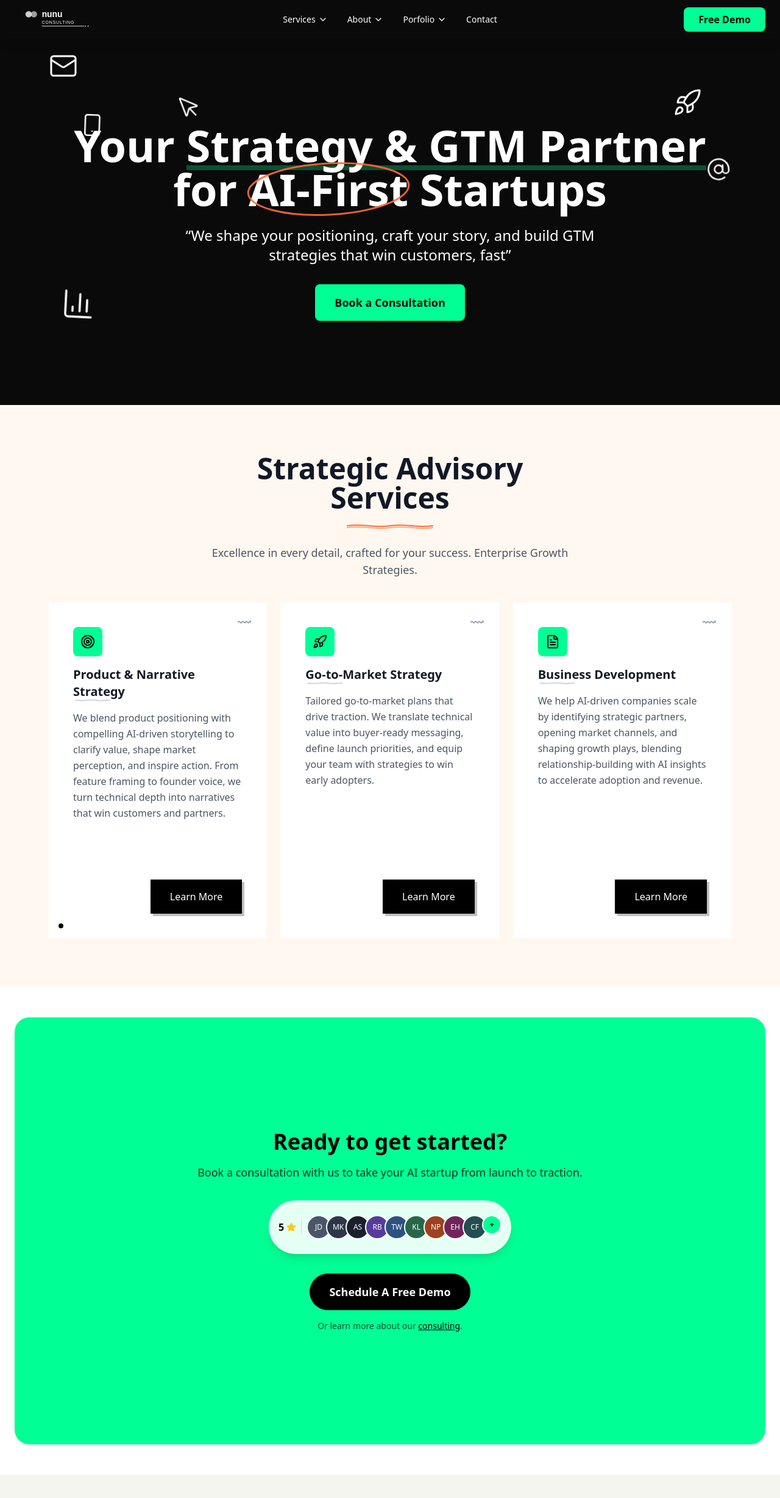
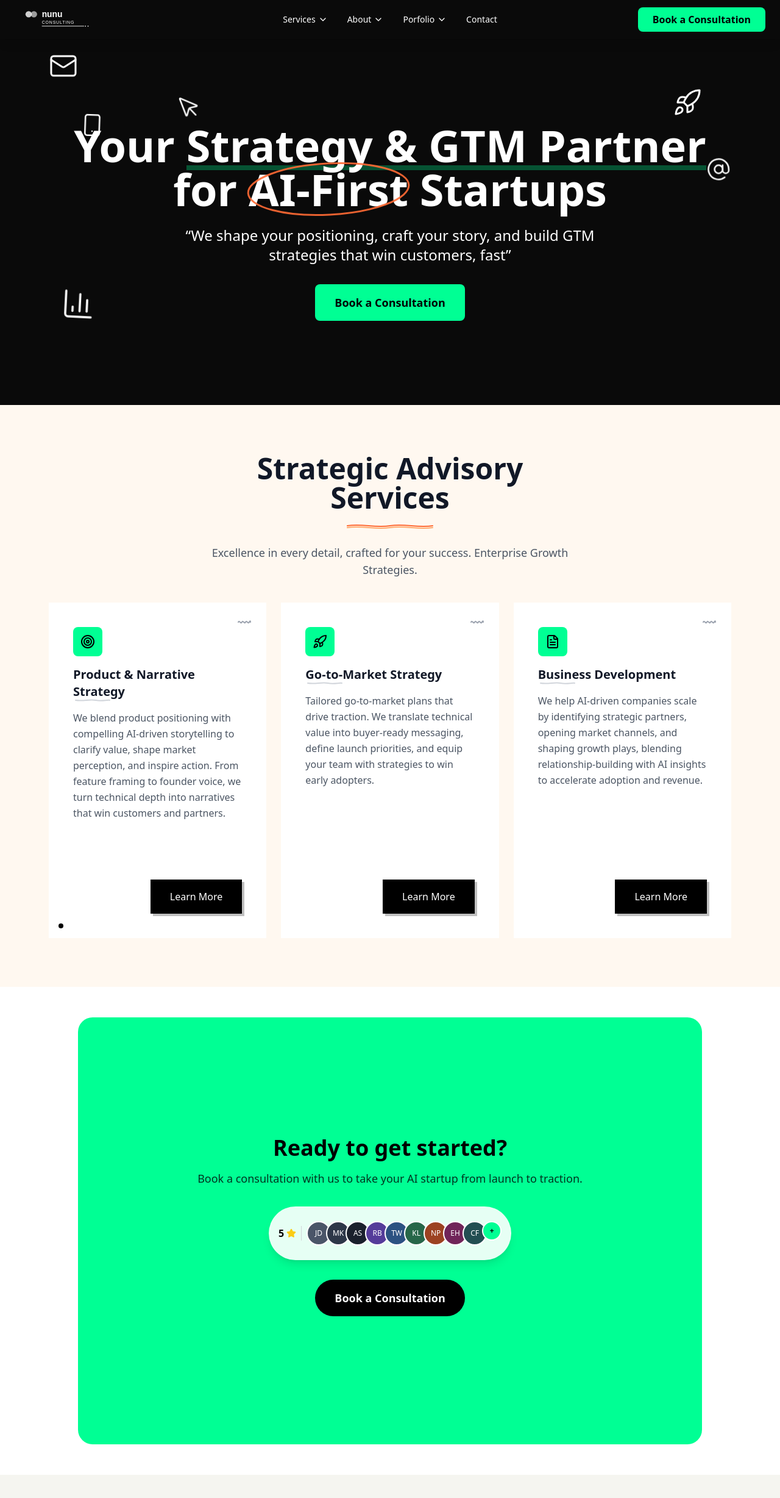
Before and after one commit to AnyamahNdidi/my_nunu_consultant, a Next.js app: page / in a window 1280 px wide. Shown: the top 2456 px of the page at 61% size. Built offline with nearby package versions, Linux system fonts and the light colour scheme.

Commit message:
update made

```diff
--- a/src/components/Content.jsx
+++ b/src/components/Content.jsx
@@ -10,9 +10,9 @@ export default function Footer() {
         <div className="grid grid-cols-1 md:grid-cols-4 gap-12 mb-12">
 
           {/* Logo & Company Info */}
-          <div className="md:col-span-1">
+          <div className="md:col-span-1 ">
             {/* Logo */}
-            <div className="flex items-center gap-2 mb-4">
+            <div className="flex items-center mb-4 -mt-6">
               <Logo color="#2D5A3D" width={120} height={90} />
             </div>
             <p className="text-gray-600 text-sm mb-6 leading-relaxed">
@@ -43,18 +43,18 @@ export default function Footer() {
           {/* Company Links */}
           <div>
             <h3 className="text-sm font-semibold text-[#2D5A3D] uppercase tracking-wider mb-4">Company</h3>
-            <ul className="space-y-3">
+            <ul className="space-y-2">
               <li><a href="#" className="text-gray-600 hover:text-[#2D5A3D] transition-colors">Home</a></li>
               <li><a href="#" className="text-gray-600 hover:text-[#2D5A3D] transition-colors">About</a></li>
               <li><a href="#" className="text-gray-600 hover:text-[#2D5A3D] transition-colors">Contact</a></li>
-              <li><a href="#" className="text-gray-600 hover:text-[#2D5A3D] transition-colors">Blog</a></li>
+              {/* <li><a href="#" className="text-gray-600 hover:text-[#2D5A3D] transition-colors">Blog</a></li> */}
             </ul>
           </div>
 
           {/* Services Links */}
           <div>
             <h3 className="text-sm font-semibold text-[#2D5A3D] uppercase tracking-wider mb-4">GTM Services</h3>
-            <ul className="space-y-3">
+            <ul className="space-y-2">
               <li><a href="#" className="text-gray-600 hover:text-[#2D5A3D] transition-colors">Market Research</a></li>
               <li><a href="#" className="text-gray-600 hover:text-[#2D5A3D] transition-colors">Go-to-Market Strategy</a></li>
               <li><a href="#" className="text-gray-600 hover:text-[#2D5A3D] transition-colors">Pitch Deck & Messaging</a></li>
@@ -65,8 +65,8 @@ export default function Footer() {
           {/* Contact Info */}
           <div>
             <h3 className="text-sm font-semibold text-[#2D5A3D] uppercase tracking-wider mb-4">Contact us</h3>
-            <ul className="space-y-3">
-              <li><a href="mailto:hello@gtmlabs.co" className="text-gray-600 hover:text-[#2D5A3D] transition-colors">hello@gtmlabs.co</a></li>
+            <ul className="space-y-2">
+              <li><a href="mailto:hello@gtmlabs.co" className="text-gray-600 hover:text-[#2D5A3D] transition-colors">info@nunuconsulting.com</a></li>
               <li><a href="tel:+14155551234" className="text-gray-600 hover:text-[#2D5A3D] transition-colors">(415) 555-1234</a></li>
             </ul>
           </div>
@@ -78,7 +78,7 @@ export default function Footer() {
         {/* Copyright */}
         <div className="pt-6 flex flex-col md:flex-row justify-between items-center">
           <p className="text-gray-500 text-sm">
-            Copyright 2025 © GTM Labs
+            Copyright 2025 © Nunu Consulting
           </p>
           <div className="flex gap-6 mt-4 md:mt-0">
             <a href="#" className="text-gray-500 text-sm hover:text-[#2D5A3D] transition-colors">Privacy Policy</a>
--- a/src/components/Hearder.jsx
+++ b/src/components/Hearder.jsx
@@ -99,10 +99,10 @@ export default function Header() {
           {/* CTA Button - Desktop */}
           <div className="flex-1 flex justify-end items-center gap-4">
             <a
-              href="/demo"
+              href="/contact"
               className="hidden md:block bg-[#00FF94] hover:bg-green-600 text-black font-semibold px-6 py-2 rounded-lg transition-colors"
             >
-              Free Demo
+              Book a Consultation
             </a>
 
             {/* Mobile Menu Button */}
@@ -133,11 +133,11 @@ export default function Header() {
 
           {/* Mobile CTA Button */}
           <a
-            href="/demo"
+            href="/contact"
             className="block w-full mt-6 bg-[#00FF94] hover:bg-green-600 text-black font-semibold px-6 py-4 rounded-lg transition-colors text-center text-lg"
             onClick={() => setMobileMenuOpen(false)}
           >
-            Free Demo
+            Book a Consultation
           </a>
         </nav>
       </div>
--- a/src/components/Intro.jsx
+++ b/src/components/Intro.jsx
@@ -12,7 +12,8 @@ export default function Intro() {
       offset: ['start start', 'end start']
     })
 
-    const y = useTransform(scrollYProgress, [0, 1], ["0vh", "150vh"])
+    // determine the scroll distance for the container
+    const y = useTransform(scrollYProgress, [0, 1], ["0vh", "60vh"])
 
     // Individual icon scroll animations
     const icon1Y = useTransform(scrollYProgress, [0, 1], ["0vh", "120vh"])
@@ -61,8 +62,8 @@ export default function Intro() {
     ];
 
     return (
-      <div ref={container} className='h-[600px] overflow-hidden bg-[#00FF94]'>
-        <motion.div style={{y}} className='relative h-full bg-[#0A0A0A] flex items-center justify-center'>
+      <div ref={container} className='h-[600px] overflow-hidden bg-[#0A0A0A] '>
+        <motion.div style={{y}} className='relative h-full  bg-[#0A0A0A] flex items-center justify-center'>
           {/* Floating Icons with Mouse Tracking - Behind content */}
           <div className='absolute inset-0 z-0'>
             {icons.map(({ Icon, scrollY, className, size, speed, custom }, index) => (
--- a/src/components/Section.jsx
+++ b/src/components/Section.jsx
@@ -3,6 +3,7 @@ import Background from '../../public/images/1.jpg';
 import { useScroll, useTransform, motion } from 'framer-motion';
 import { useRef } from 'react';
 import { Star } from 'lucide-react';
+import Link from 'next/link';
 
 export default function Section() {
     const container = useRef();
@@ -55,7 +56,7 @@ export default function Section() {
 
           {/* Center Content - Green Card - MUST HAVE z-10 */}
           <motion.div
-            className='relative z-10 bg-[#00FF94] rounded-3xl px-16 py-14 text-center max-w-7xl w-full min-h-[700px] mx-6 flex flex-col items-center justify-center'
+            className='relative z-10 bg-[#00FF94] rounded-3xl px-16 py-14 text-center max-w-5xl w-full min-h-[700px] mx-6 flex flex-col items-center justify-center'
             initial={{ opacity: 0, y: 50 }}
             whileInView={{ opacity: 1, y: 0 }}
             viewport={{ once: true }}
@@ -110,6 +111,7 @@ export default function Section() {
               </div>
             </motion.div>
 
+            <Link href="/contact">
               <motion.button
                 className='bg-black text-white px-8 py-4 rounded-full font-semibold text-lg hover:bg-gray-800 transition-colors mb-4'
                 initial={{ opacity: 0, y: 20 }}
@@ -119,10 +121,11 @@ export default function Section() {
                 whileHover={{ scale: 1.05 }}
                 whileTap={{ scale: 0.95 }}
               >
-              Schedule A Free Demo
+                Book a Consultation
               </motion.button>
+            </Link>
 
-            <motion.p
+            {/* <motion.p
               className='text-black/70 text-sm'
               initial={{ opacity: 0 }}
               whileInView={{ opacity: 1 }}
@@ -130,7 +133,7 @@ export default function Section() {
               transition={{ duration: 0.5, delay: 0.6 }}
             >
               Or learn more about our <a href="#" className='text-black underline font-medium hover:no-underline'>consulting</a>.
-            </motion.p>
+            </motion.p> */}
           </motion.div>
         </div>
     )
```
Lines whose indentation alone changed are shown as unchanged.
